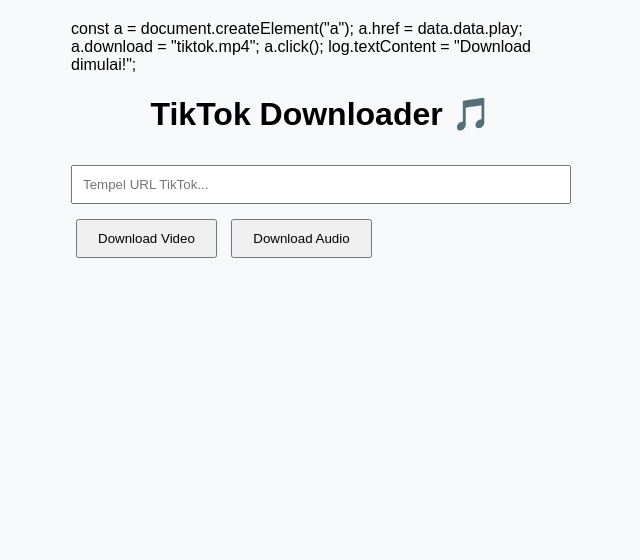
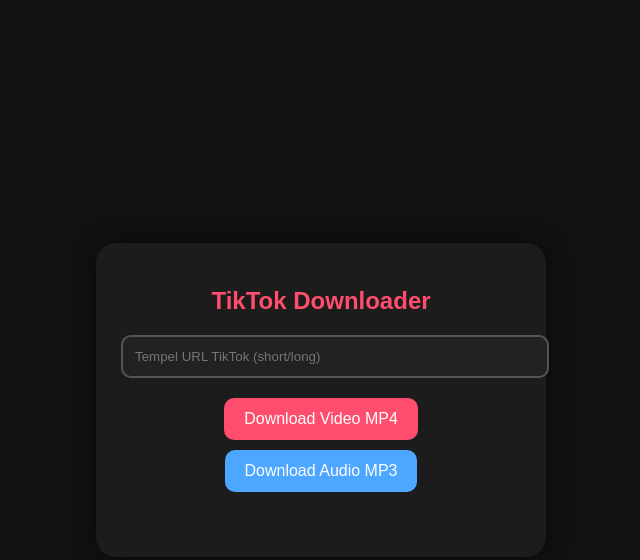
Before and after one commit to vyandraabdillah-tech/Test-tiktoker-downloader-, a plain HTML site: page index.html in a window 1280 px wide. Shown: the whole page, without its empty margins (319-959 px from the left). Drawn offline with Linux system fonts and the light colour scheme.

Commit message:
Update index.html

```diff
--- a/index.html
+++ b/index.html
@@ -1,61 +1,102 @@
-const a = document.createElement("a");
-a.href = data.data.play;
-a.download = "tiktok.mp4";
-a.click();
-
-log.textContent = "Download dimulai!";
-<!DOCTYPE html>
+<!doctype html>
 <html lang="id">
 <head>
-  <meta charset="UTF-8">
+<meta charset="utf-8">
+<title>TikTok Downloader 🎵</title>
 <meta name="viewport" content="width=device-width, initial-scale=1.0">
-  <title>TikTok Downloader</title>
 <style>
-    body { font-family: Arial, sans-serif; padding: 20px; max-width: 500px; margin: auto; background: #f8f9fa; }
-    h1 { text-align: center; }
-    input { width: 100%; padding: 10px; margin: 10px 0; }
-    button { padding: 10px 20px; margin: 5px; cursor: pointer; }
-    #log { margin-top: 10px; color: green; }
+body {
+  margin:0;
+  padding:0;
+  font-family: 'Arial', sans-serif;
+  background:#111;
+  color:#fff;
+  display:flex;
+  justify-content:center;
+  align-items:center;
+  min-height:100vh;
+}
+.container {
+  background:#1c1c1c;
+  padding:25px;
+  border-radius:20px;
+  width:90%;
+  max-width:400px;
+  text-align:center;
+  box-shadow:0 0 20px rgba(0,0,0,0.5);
+}
+h2 {
+  margin-bottom:20px;
+  color:#ff4d6d;
+}
+input {
+  width:100%;
+  padding:12px;
+  border-radius:10px;
+  border:2px solid #555;
+  margin-bottom:15px;
+  background:#222;
+  color:#fff;
+}
+button {
+  padding:12px 20px;
+  border:none;
+  border-radius:10px;
+  margin:5px;
+  font-size:16px;
+  cursor:pointer;
+  transition:0.3s;
+}
+button.video { background:#ff4d6d; color:#fff; }
+button.video:hover { background:#ff6f8f; }
+button.audio { background:#4da6ff; color:#fff; }
+button.audio:hover { background:#7fcfff; }
+#log {
+  margin-top:15px;
+  font-weight:bold;
+  min-height:20px;
+}
 </style>
 </head>
 <body>
-  <h1>TikTok Downloader 🎵</h1>
-  <input type="text" id="url" placeholder="Tempel URL TikTok...">
-  <div>
-    <button onclick="downloadVideo()">Download Video</button>
-    <button onclick="downloadAudio()">Download Audio</button>
+<div class="container">
+<h2>TikTok Downloader</h2>
+<input id="url" placeholder="Tempel URL TikTok (short/long)" />
+<br>
+<button class="video" onclick="download('video')">Download Video MP4</button>
+<button class="audio" onclick="download('audio')">Download Audio MP3</button>
+<div id="log"></div>
 </div>
-  <div id="log"></div>
 
 <script>
-    async function downloadVideo() {
-      const url = document.getElementById('url').value;
-      const log = document.getElementById('log');
-      log.textContent = "Memproses...";
+async function download(type){
+  const url = document.getElementById("url").value.trim();
+  const log = document.getElementById("log");
+
+  if(!url){ log.textContent="URL kosong!"; return; }
+  log.textContent="Memproses...";
 
   try {
-        const res = await fetch(`https://www.tikwm.com/api/?url=${encodeURIComponent(url)}`);
+    const api = "https://www.tikwm.com/api/?url=" + encodeURIComponent(url);
+    const res = await fetch(api);
     const data = await res.json();
 
-        if (!data?.data?.play) {
-          log.textContent = "Video tidak ditemukan!";
-          return;
-        }
+    if(!data?.data?.play){ log.textContent="Gagal mengambil video!"; return; }
+
+    let link = (type==='video') ? data.data.play : data.data.music;
+    let filename = (type==='video') ? "tiktok.mp4" : "tiktok.mp3";
+
+    if(!link){ log.textContent=`${type.toUpperCase()} tidak tersedia`; return; }
 
     const a = document.createElement("a");
-        a.href = data.data.play;
-        a.download = "tiktok.mp4";
+    a.href = link;
+    a.download = filename;
     a.click();
-        log.textContent = "Download dimulai!";
-      } catch (err) {
-        log.textContent = "Terjadi kesalahan!";
-        console.error(err);
+
+    log.textContent=`Download ${type.toUpperCase()} dimulai! ✅`;
+  } catch(e){
+    log.textContent="Error: API TikTok mungkin sedang down";
   }
-    }
-
-    function downloadAudio() {
-      // Implementasi audio bisa serupa
-      alert("Fitur audio sementara belum tersedia.");
 }
 </script>
 </body>
```
Lines whose indentation alone changed are shown as unchanged.
